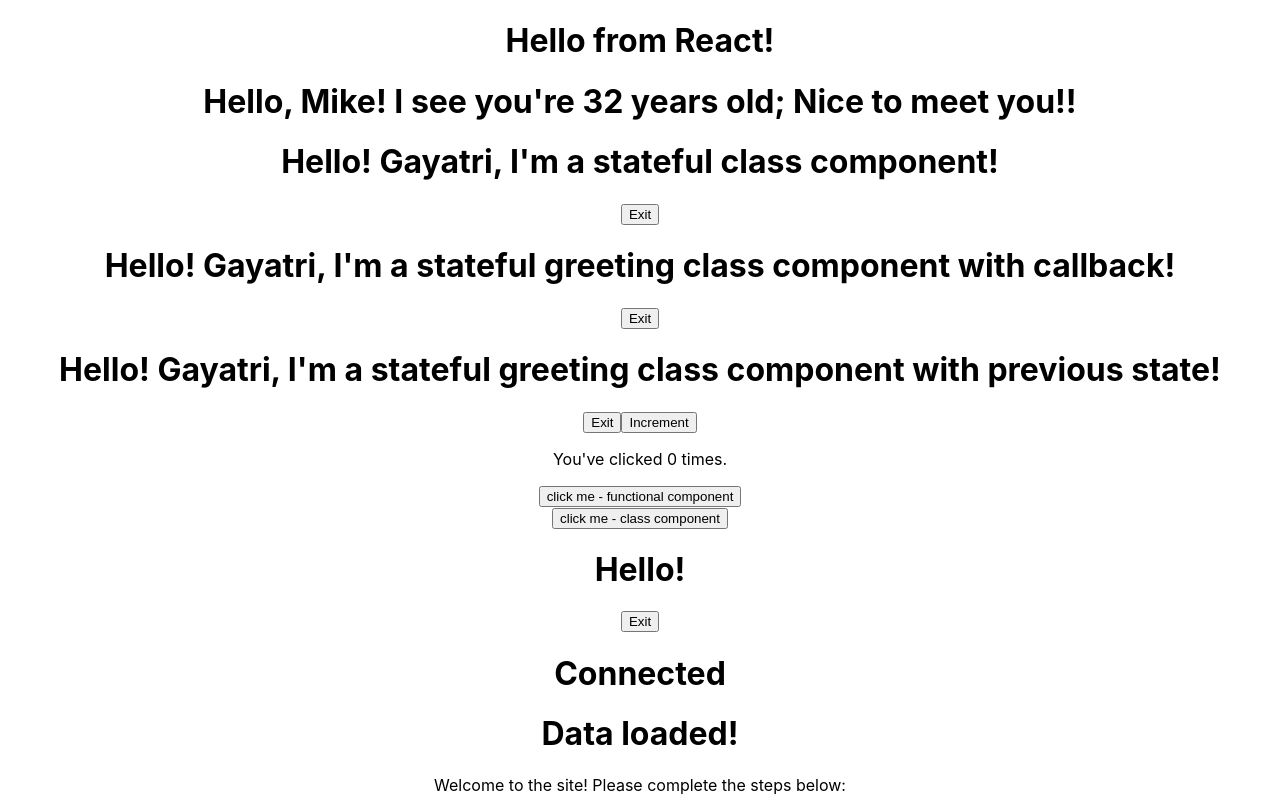
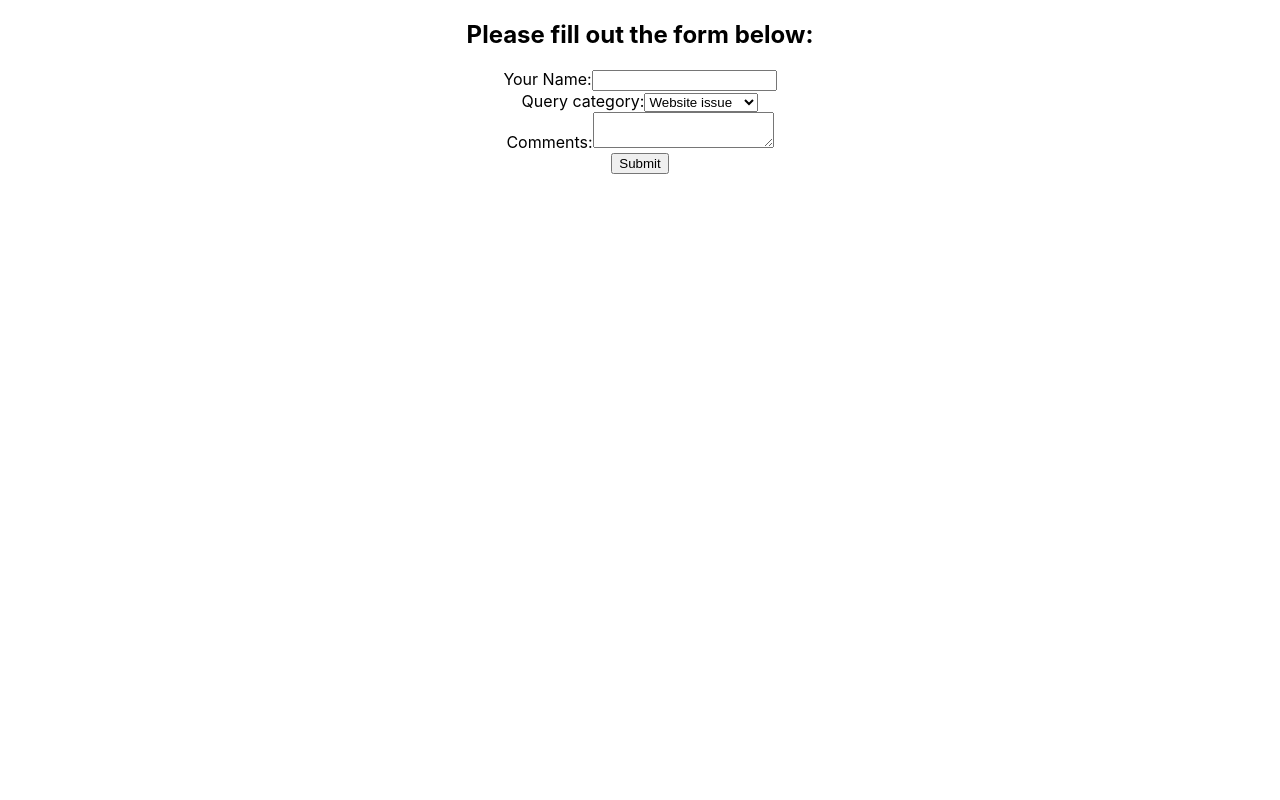
Before and after one commit to gayatrig19/first-react-app, a React (Create React App) app in the folder my-app/: page / in a window 1280 px wide. Shown: the top 800 px of the page. Built offline with nearby package versions, Linux system fonts and the light colour scheme.

Commit message:
Submitting Form Data

```diff
--- a/my-app/src/App.js
+++ b/my-app/src/App.js
@@ -22,7 +22,7 @@
 function App() {
   return (
     <div className="App">
-      <FunctionalGreeting />
+      {/* <FunctionalGreeting />
       <FunctionalGreetingWithProps greeting="Nice to meet you!!" name="Mike" age="32" />
       <StatefulGreeting greeting="I'm a stateful class component!" name="Gayatri" />
       <StatefulGreetingWithCallback greeting="I'm a stateful greeting class component with callback!" name="Gayatri" />
@@ -37,7 +37,7 @@
       <RenderingLists />
       <LifeCyclesCDM />
       <LifeCyclesCDU />
-      <LifeCyclesCWU />
+      <LifeCyclesCWU /> */}
       <ControlledForm />
     </div>
   );
--- a/my-app/src/components/ControlledForm.js
+++ b/my-app/src/components/ControlledForm.js
@@ -4,9 +4,10 @@
 
     constructor(props) {
         super(props)
-
         this.state = {
             name: '',
+            category: 'website',
+            comments: '',
         }
     }
 
@@ -14,21 +15,65 @@
         //let newValue = event.target.value
         //console.log(newValue);
         this.setState ({
-            name: event.target.value,
+            name: event.target.value
         });
+    }
+
+    handleCategoryChange = (event) => {
+        this.setState ({
+            category: event.target.value
+        });
+    }
+
+    handleCommentsChange = (event) => {
+        this.setState ({
+            comments: event.target.value
+        });
+    }
+
+    handleSubmit = (event) => {
+        event.preventDefault();
+        console.log(this.state)
     }
 
     render() {
         return (
             <div>
-                <form>
-                    <label htmlFor="id-name">Your Name:</label>
-                    <input
-                        onChange={this.handleNameChange}
-                        value={this.state.name}
-                        id="id-name" name="name"
-                        type="text"
-                    />
+                <h2>Please fill out the form below:</h2>
+                <form onSubmit={this.handleSubmit}>
+                    <div>
+                        <label htmlFor="id-name">Your Name:</label>
+                        <input
+                            value={this.state.name}
+                            onChange={this.handleNameChange}
+                            id="id-name"
+                            name="name"
+                            type="text"
+                        />
+                    </div>
+                    <div>
+                        <label htmlFor="id-category">Query category:</label>
+                        <select
+                            id="id-category"
+                            name="category"
+                            value={this.state.category}
+                            onChange={this.handleCategoryChange}
+                        >
+                            <option value="website">Website issue</option>
+                            <option value="order">Order issue</option>
+                            <option value="general">General Inquiry</option>
+
+                        </select>
+                    </div>
+                    <div>
+                        <label htmlFor="id-comments">Comments:</label>
+                        <textarea
+                            id="id-comments"
+                            name="comments"
+                            value={this.state.comments}
+                            onChange={this.handleCommentsChange}
+                        />
+                    </div>
                     <input type="submit" value="Submit" />
                 </form>
             </div>
```
